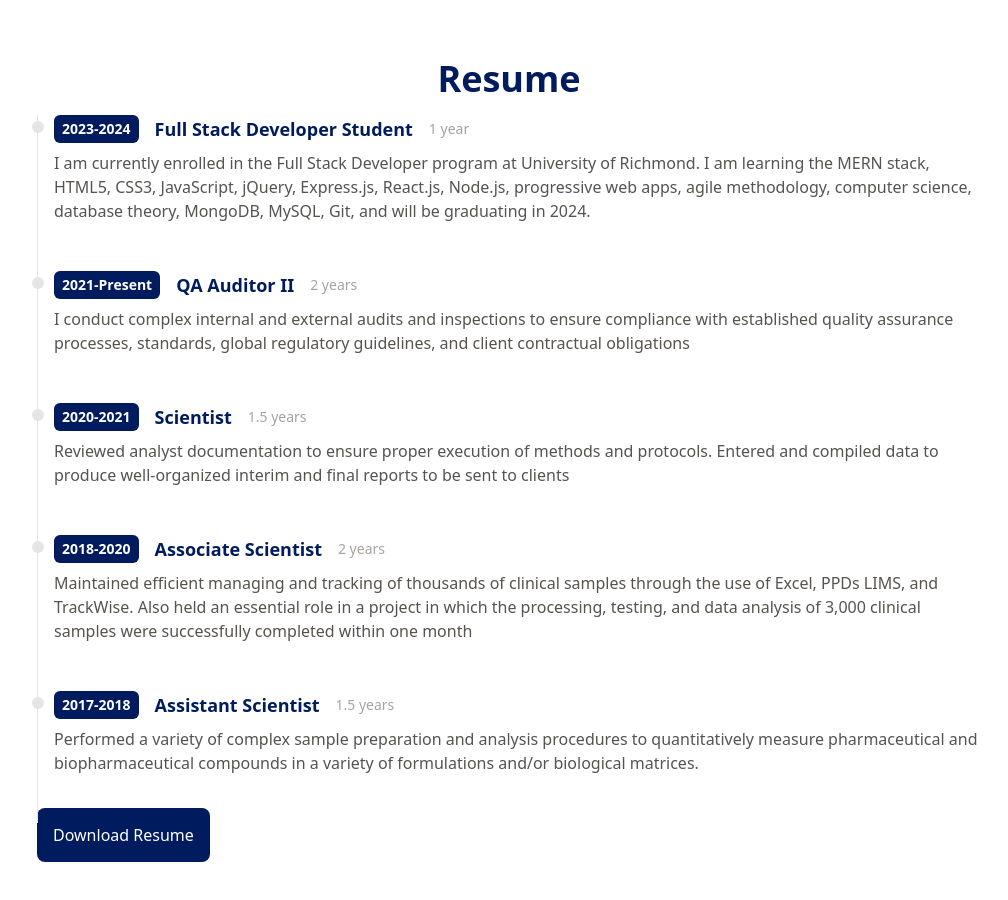
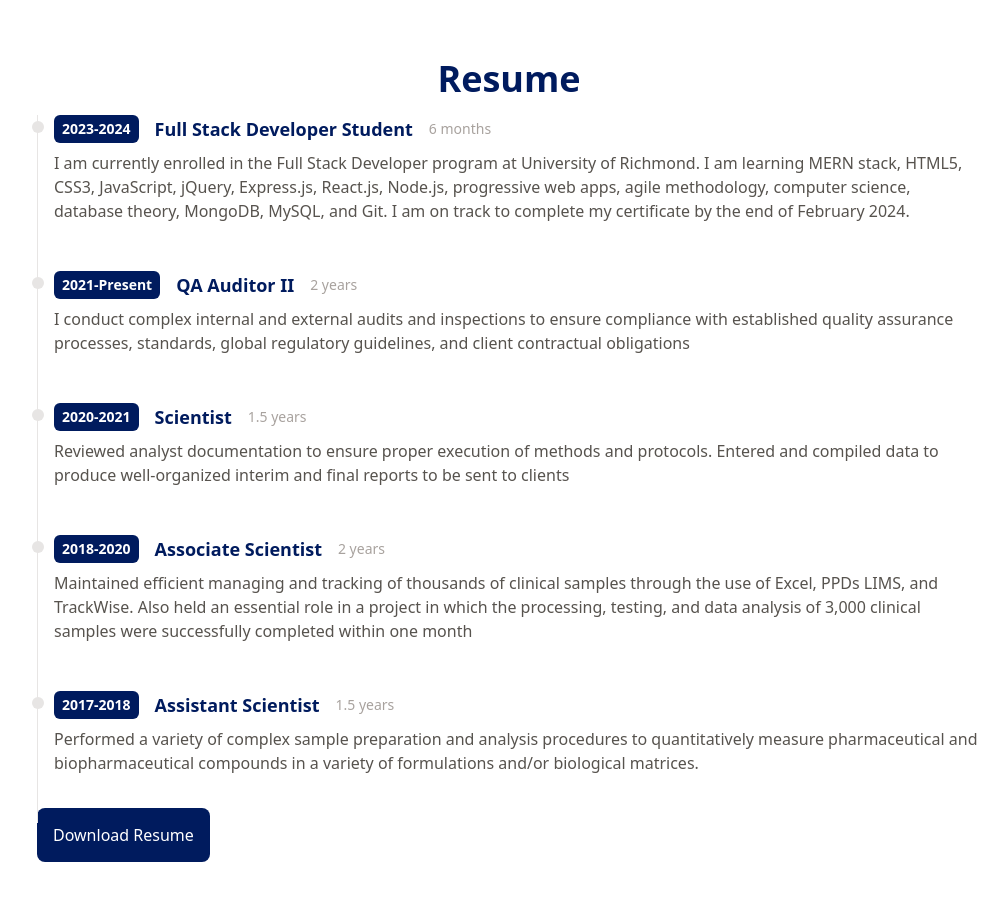
Before and after one commit to caldardn/React-Portfolio, a React (Vite) app: page / in a window 1280 px wide. Shown: the part 2120-3020 px from the top of the page, without its empty margins (163-1171 px from the left). Built offline with nearby package versions, Linux system fonts and the light colour scheme.

Commit message:
added updated text

```diff
--- a/src/components/Projects.jsx
+++ b/src/components/Projects.jsx
@@ -31,14 +31,14 @@ const Project = () => {
         <ProjectItem
           img={lofiImg}
           title="Lofi App"
-          link="https://github.com/EMK2473/calliope-commonplace"
+          link="https://emk2473.github.io/calliope-commonplace/"
           imgWidth="448"
           imgHeight="336"
         />
         <ProjectItem
           img={travelImg}
           title="Travel-Blog App"
-          link="https://github.com/RuckusEnjoyer/travel-blog"
+          link="https://guarded-plateau-06638-3f412fce1c4c.herokuapp.com/"
         />
         <ProjectItem
           img={textImg}
--- a/src/components/Sidenav.jsx
+++ b/src/components/Sidenav.jsx
@@ -62,7 +62,7 @@ const Sidenav = () => {
         ""
       )}
 
-      <div id="sideNav" className="sm:hidden md:block fixed top-[25%] left-[-1.0%] z-10 ">
+      <div id="sideNav" className="sm:hidden md:block fixed top-[25%] left-[-1.0%] z-10">
         <div className="flex flex-col  ">
           <a
             href="#main"
--- a/src/components/Work.jsx
+++ b/src/components/Work.jsx
@@ -6,9 +6,9 @@ const data = [
   {
     year: "2023-2024",
     title: "Full Stack Developer Student",
-    duration: "1 year",
+    duration: "6 months",
     details:
-      "I am currently enrolled in the Full Stack Developer program at University of Richmond. I am learning the MERN stack, HTML5, CSS3, JavaScript, jQuery, Express.js, React.js, Node.js, progressive web apps, agile methodology, computer science, database theory, MongoDB, MySQL, Git, and will be graduating in 2024.",
+      "I am currently enrolled in the Full Stack Developer program at University of Richmond. I am learning MERN stack, HTML5, CSS3, JavaScript, jQuery, Express.js, React.js, Node.js, progressive web apps, agile methodology, computer science, database theory, MongoDB, MySQL, and Git. I am on track to complete my certificate by the end of February 2024.",
   },
   {
     year: "2021-Present",
```
